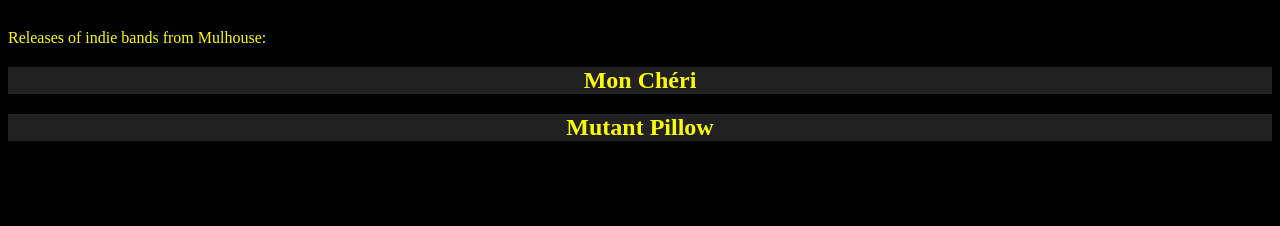
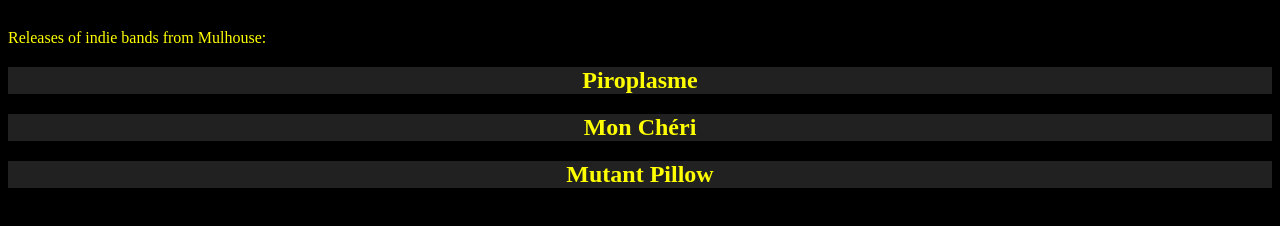
Before and after one commit to mulhouse/mulhouse.github.io, a plain HTML site: page index.html in a window 1280 px wide. Shown: the part 86-312 px from the top of the page. Drawn offline with Linux system fonts and the light colour scheme; a web font is replaced by a local one.

Commit message:
Update index.html

```diff
--- a/index.html
+++ b/index.html
@@ -35,6 +35,8 @@
 
 <p>Releases of indie bands from Mulhouse:</p>
 
+<h2><a href="https://mulhouse.github.io/piroplasme">Piroplasme</a></h2>
+
 <h2><a href="https://mulhouse.github.io/moncheri">Mon Chéri</a></h2>
 
 <h2><a href="https://mulhouse.github.io/mutantpillow/">Mutant Pillow</a></h2>
```
